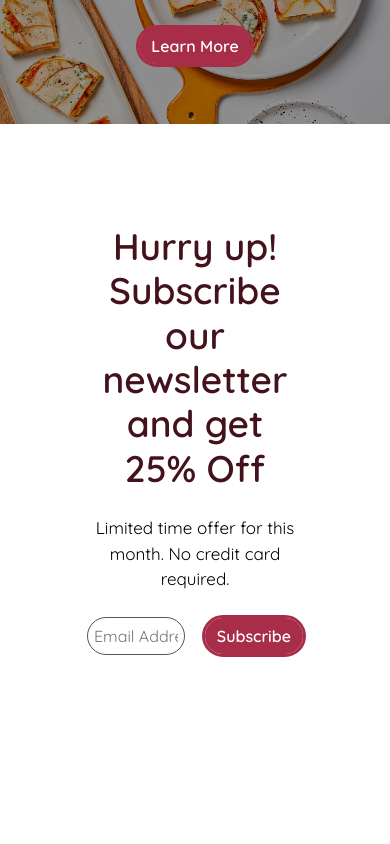
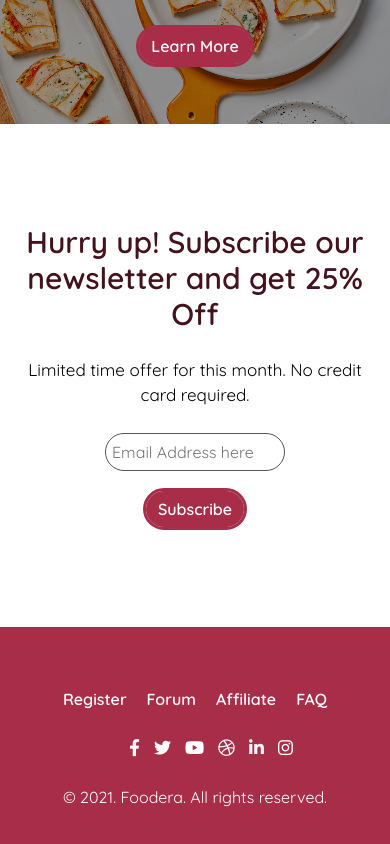
Before and after one commit to abdullahasson/Foodera, a React (Vite) app: page / in a window 390 px wide. Shown: the part 6940-7784 px from the top of the page. Before the commit the page ends 7695 px from the top, so only its background shows below. Built offline with nearby package versions, Linux system fonts and the light colour scheme; a web font is replaced by a local one.

Commit message:
add the last section footer

```diff
--- /dev/null
+++ b/src/components/Footer.jsx
@@ -0,0 +1,29 @@
+export default function Footer() {
+    return (
+        <div className="footer">
+            <div className="container">
+                <div className="content">
+                    <div className="top line">
+                        <a href="#">Register</a>
+                        <a href="#">Forum</a>
+                        <a href="#">Affiliate</a>
+                        <a href="#">FAQ</a>
+                    </div>
+                    <div className="middle">
+                        <ul className="line">
+                            <li><i className="fa-brands fa-facebook-f"></i></li>
+                            <li><i className="fa-brands fa-twitter"></i></li>
+                            <li><i className="fa-brands fa-youtube"></i></li>
+                            <li><i className="fa-brands fa-dribbble"></i></li>
+                            <li><i className="fa-brands fa-linkedin-in"></i></li>
+                            <li><i className="fa-brands fa-instagram"></i></li>
+                        </ul>
+                    </div>
+                    <div className="bottom">
+                        <p>© 2021. Foodera. All rights reserved.</p>
+                    </div>
+                </div>
+            </div>
+        </div>
+    )
+}
--- a/src/main.jsx
+++ b/src/main.jsx
@@ -9,7 +9,8 @@ import Explore from './components/Explore';
 import Testimonials from './components/Testimonials';
 import Frequently from './components/Frequently';
 import Baked from './components/Baked';
-import Form from './components/Form'
+import Form from './components/Form';
+import Footer from './components/Footer';
 import 'bootstrap/dist/css/bootstrap.min.css';
 import './style.css'
 
@@ -25,5 +26,6 @@ ReactDOM.createRoot(document.getElementById('root')).render(
     <Frequently />
     <Baked />
     <Form />
+    <Footer />
   </React.StrictMode>,
 )
--- a/src/style.css
+++ b/src/style.css
@@ -634,4 +634,74 @@
 }
 .form .container .content form input :focus {
   border: none;
+}
+
+@media (max-width: 767px) {
+  .form .container .content {
+    width: 100%;
+  }
+  .form .container .content h1 {
+    font-size: 35px;
+  }
+}
+@media (max-width: 490px) {
+  .form .container .content h1 {
+    font-size: 30px;
+  }
+  .form .container .content form {
+    flex-direction: column;
+    justify-content: center;
+  }
+}
+.footer {
+  padding: 60px 0;
+  background-color: var(--fontcolor);
+}
+.footer .container .content {
+  width: 50%;
+  color: white;
+  display: flex;
+  flex-direction: column;
+  align-items: center;
+  justify-content: space-between;
+  margin: 0 auto;
+  gap: 25px;
+}
+.footer .container .content .line {
+  margin: 0;
+  display: flex;
+  justify-content: space-between;
+  align-items: center;
+  gap: 14px;
+}
+.footer .container .content .top {
+  gap: 33px;
+}
+.footer .container .content .top a {
+  color: white;
+  text-decoration: none;
+  font-weight: 600;
+}
+.footer .container .content .top a:hover {
+  text-decoration: underline;
+}
+.footer .container .content .middle ul li i {
+  font-size: 22px;
+}
+.footer .container .content .bottom p {
+  margin: 0;
+}
+
+@media (max-width: 767px) {
+  .footer .container .content {
+    width: 100%;
+  }
+}
+@media (max-width: 430px) {
+  .footer .container .content .top {
+    gap: 20px;
+  }
+  .footer .container .content .middle ul li i {
+    font-size: 17px;
+  }
 }/*# sourceMappingURL=style.css.map */
```
Also changed, not shown: 1 other file (tests, documents, lock files or other folders).
